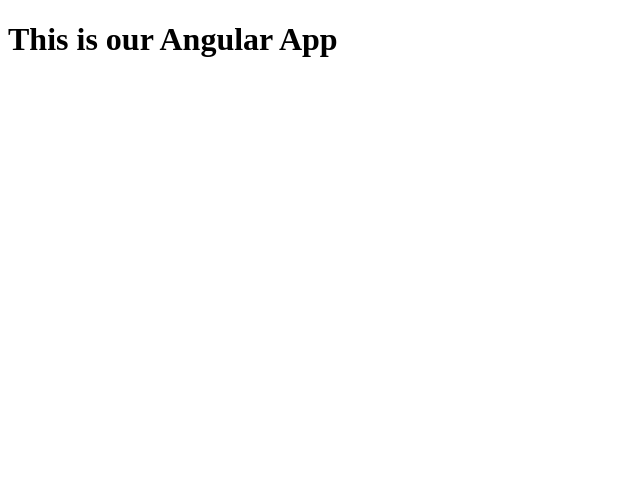
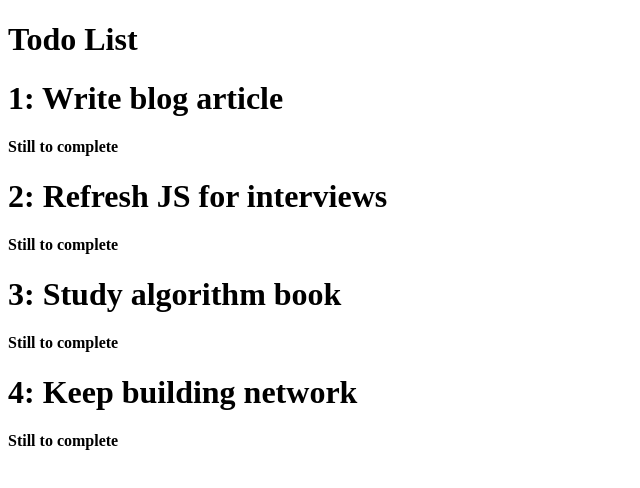
Before and after one commit to gnappo1/Angular-Todo-List, a website: page index.html in a window 1280 px wide. Shown: the whole page, without its empty margins (0-640 px from the left). Drawn offline with nearby package versions, Linux system fonts and the light colour scheme.

Commit message:
built list controller

```diff
--- a/index.html
+++ b/index.html
@@ -5,7 +5,16 @@
     <title>To Do List</title>
   </head>
   <body ng-app="todoApp">
-    <h1>This is our Angular App</h1>
+    <div ng-controller="ListController as vm">
+      <h1>{{vm.list.name}}</h1>
+      <div ng-repeat="task in vm.list.tasks | orderBy: '$index'">
+        <h1>{{$index + 1}}: {{task.name}}</h1>
+        <h4>{{task.completed && "Completed!" || "Still to complete "}}</h4>
+      </div>
+    </div>
 
+    <script src="./js/angular.js"></script>
+    <script src="./js/app/app.js"></script>
+    <script src="./js/app/list/list.controller.js"></script>
   </body>
 </html>
--- /dev/null
+++ b/js/app/list/list.controller.js
@@ -0,0 +1,34 @@
+angular
+    .module("todoApp")
+    .controller("ListController", ListController)
+
+function ListController() {
+  var vm = this;
+
+  vm.list = {
+    name: 'Todo List',
+    tasks: [
+      {
+        id: 1,
+        name: "Write blog article",
+        completed: false
+      },
+      {
+        id: 2,
+        name: "Refresh JS for interviews",
+        completed: false
+      },
+      {
+        id: 3,
+        name: "Study algorithm book",
+        completed: false
+      },
+      {
+        id: 4,
+        name: "Keep building network",
+        completed: false
+      }
+    ]
+  }
+
+}
```
Also changed, not shown: note.md (added).
